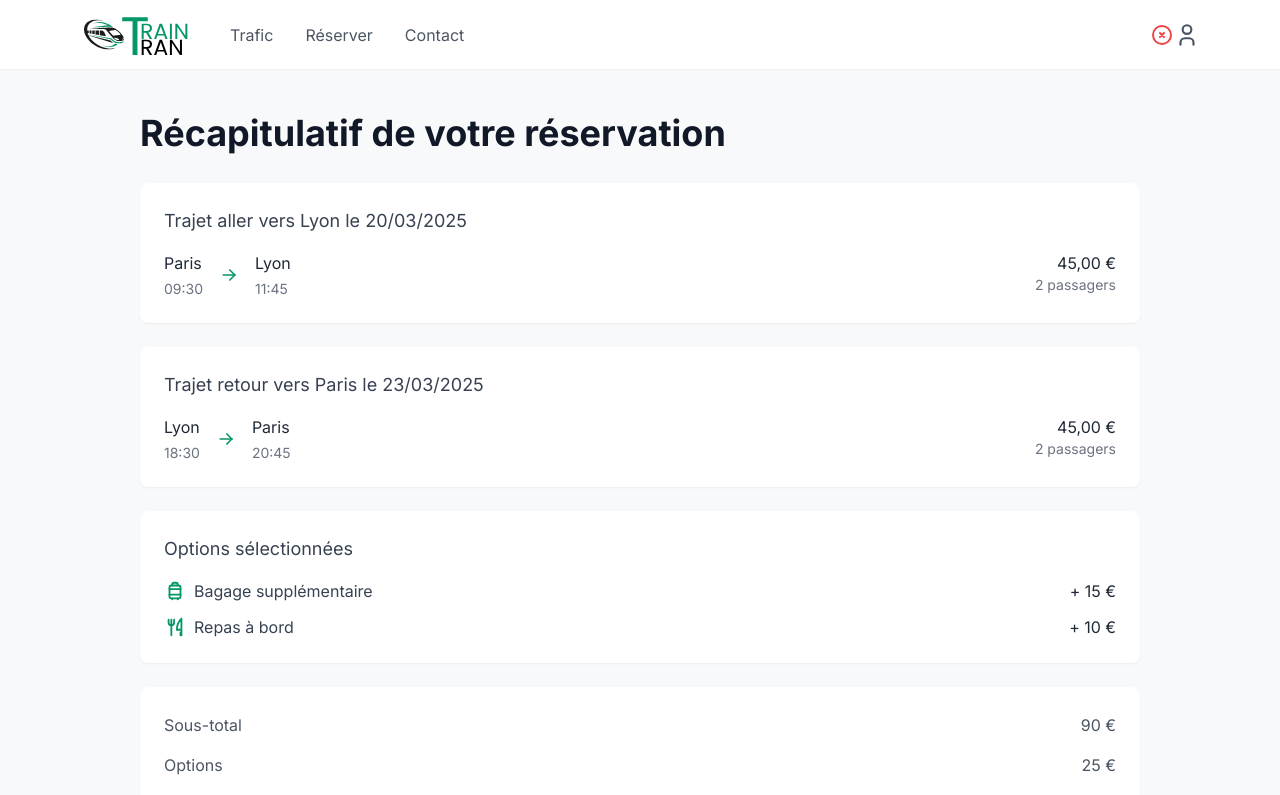
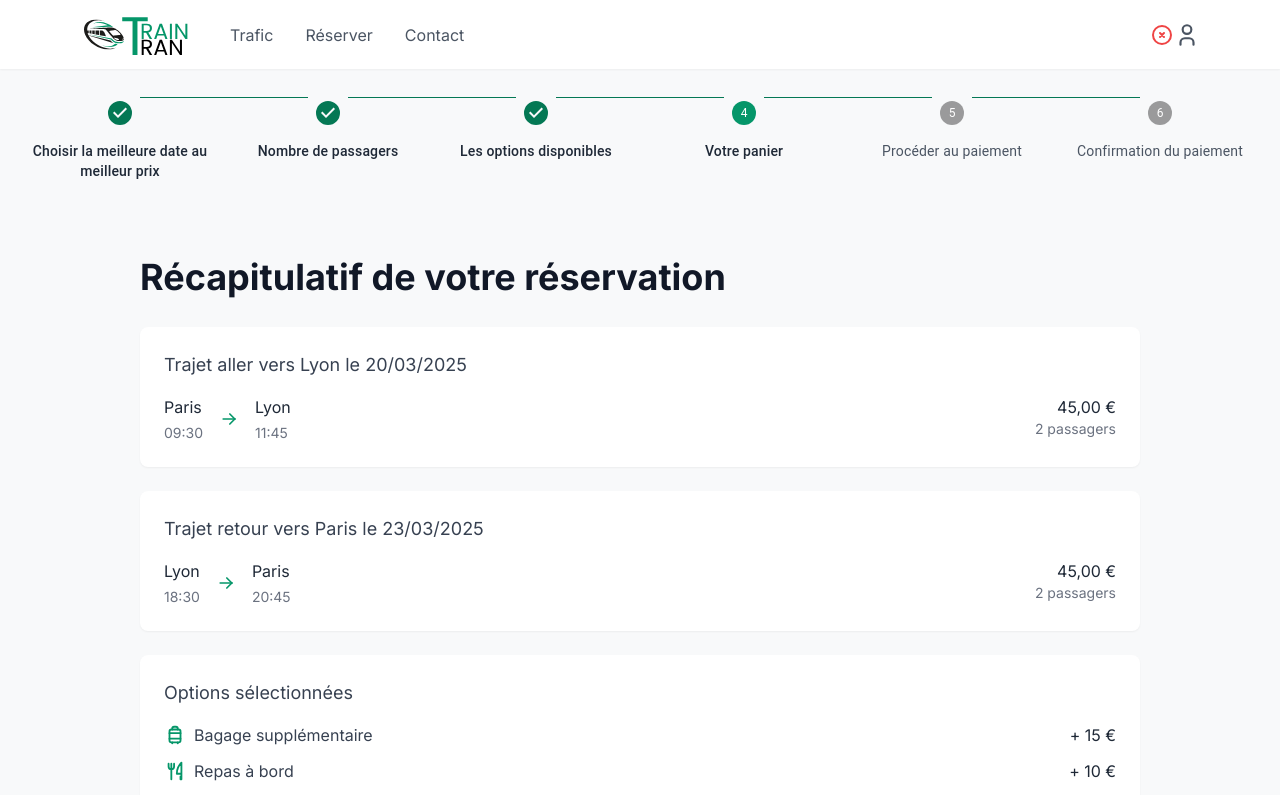
Before and after one commit to KirushieldDev/Train-tran, a Next.js app: page /panier in a window 1280 px wide. Shown: the top 795 px of the page. Built offline with nearby package versions, Linux system fonts and the light colour scheme; no server answers.

Commit message:
TRA-39: Créer une barre d'avancement - Created reservation stepper (missing navigation method)

```diff
--- a/package.json
+++ b/package.json
@@ -13,6 +13,9 @@
         "clean-install": "rimraf node_modules package-lock.json .next && npm install"
     },
     "dependencies": {
+        "@emotion/react": "^11.14.0",
+        "@emotion/styled": "^11.14.0",
+        "@mui/material": "^7.1.0",
         "@react-pdf/renderer": "^4.3.0",
         "@tabler/icons-react": "^3.31.0",
         "@types/react-datepicker": "^6.2.0",
--- a/src/app/calendrier/page.tsx
+++ b/src/app/calendrier/page.tsx
@@ -9,6 +9,7 @@ import Departure from "@traintran/components/Calendar/Departure/Departure";
 import Footer from "@traintran/components/Footer/Footer";
 import journeyData from "@traintran/components/Calendar/journeys.json";
 import {calculateDistance} from "@traintran/utils/travel";
+import ReservationStepper from "@traintran/components/common/ReservationStepper";
 
 export default function CalendarPage() {
     const availableDates = useMemo(() => {
@@ -71,6 +72,7 @@ export default function CalendarPage() {
     return (
         <>
             <Header />
+            <ReservationStepper activeStep={0} />
             <div className="px-4 md:px-40 lg:px-40">
                 <TrainJourneyDisplay />
                 <div className="bg-white rounded-lg shadow-md p-6 mt-6">
--- a/src/app/confirmation/page.tsx
+++ b/src/app/confirmation/page.tsx
@@ -7,6 +7,8 @@ import Footer from "@traintran/components/Footer/Footer";
 import {useRequireAuth} from "@traintran/hooks/useRequireAuth";
 import {useAuth} from "@traintran/context/AuthContext";
 import {useCart} from "@traintran/context/CartContext";
+import ReservationStepper from "@traintran/components/common/ReservationStepper";
+import React from "react";
 
 export default function Home() {
     useRequireAuth();
@@ -23,6 +25,7 @@ export default function Home() {
     return (
         <div className="min-h-screen bg-background flex flex-col">
             <Header />
+            <ReservationStepper activeStep={5} />
             <main className="flex-grow">
                 <div className="max-w-[1024px] mx-auto px-4 py-8">
                     <div className="bg-white rounded-lg p-8 shadow-sm border border-borderContainer flex flex-col items-center">
--- a/src/app/options/page.tsx
+++ b/src/app/options/page.tsx
@@ -7,6 +7,8 @@ import {OrderSummary} from "@traintran/components/AdditionalOptions/OrderSummary
 import Footer from "@traintran/components/Footer/Footer";
 import {useCart} from "@traintran/context/CartContext";
 import {useOptionsSync} from "@traintran/hooks/useOptionsSync";
+import ReservationStepper from "@traintran/components/common/ReservationStepper";
+import React from "react";
 
 export default function Home() {
     const {toggleOption} = useCart();
@@ -21,6 +23,7 @@ export default function Home() {
     return (
         <div className="min-h-screen flex flex-col bg-background">
             <Header />
+            <ReservationStepper activeStep={2} />
             <main className="flex-grow">
                 <div className="mx-auto max-w-[1024px] px-4 py-8">
                     <h1 className="mb-6 text-2xl font-semibold text-textPrimary">Options supplémentaires</h1>
--- a/src/app/paiement/page.tsx
+++ b/src/app/paiement/page.tsx
@@ -9,6 +9,7 @@ import {useCart} from "@traintran/context/CartContext";
 import React, {ChangeEvent, FormEvent, useState} from "react";
 import {useOptionsSync} from "@traintran/hooks/useOptionsSync";
 import {useRequireAuth} from "@traintran/hooks/useRequireAuth";
+import ReservationStepper from "@traintran/components/common/ReservationStepper";
 
 export default function Home() {
     useRequireAuth();
@@ -40,6 +41,8 @@ export default function Home() {
     return (
         <div className="min-h-screen bg-background flex flex-col">
             <Header />
+
+            <ReservationStepper activeStep={4} />
 
             <main className="flex-grow max-w-5xl mx-auto w-full px-4 sm:px-6 lg:px-8 py-8">
                 <div className="grid grid-cols-1 md:grid-cols-12 gap-6">
--- a/src/app/panier/page.tsx
+++ b/src/app/panier/page.tsx
@@ -1,11 +1,14 @@
 import BookingSummary from "@traintran/components/Cart/BookingSummary";
 import Header from "@traintran/components/Header/Header";
 import Footer from "@traintran/components/Footer/Footer";
+import ReservationStepper from "@traintran/components/common/ReservationStepper";
+import React from "react";
 
 export default function Home() {
     return (
         <div className="min-h-screen bg-[#f8f9fa] flex flex-col">
             <Header />
+            <ReservationStepper activeStep={3} />
             <BookingSummary />
             <Footer />
         </div>
--- /dev/null
+++ b/src/components/common/ReservationStepper.tsx
@@ -0,0 +1,61 @@
+"use client";
+
+import React from "react";
+import { Stepper, Step, StepLabel } from "@mui/material";
+
+interface ReservationStepperProps {
+    activeStep: number;
+}
+
+const steps = [
+    "Choisir la meilleure date au meilleur prix",
+    "Nombre de passagers",
+    "Les options disponibles",
+    "Votre panier",
+    "Procéder au paiement",
+    "Confirmation du paiement",
+];
+
+export default function ReservationStepper({ activeStep }: ReservationStepperProps) {
+    return (
+        <Stepper
+            activeStep={activeStep}
+            alternativeLabel
+            sx={{
+                padding: "16px",
+                ".MuiStepConnector-line": {
+                    borderColor: "var(--color-primary-dark)",
+                },
+                ".Mui-active .MuiStepIcon-root": {
+                    color: "var(--color-primary)",
+                },
+                ".Mui-completed .MuiStepIcon-root": {
+                    color: "var(--color-primary-dark)",
+                },
+                ".MuiStepLabel-label": {
+                    color: "var(--color-textSecondary)",
+                    "&.Mui-active": {
+                        color: "var(--color-textPrimary)",
+                    },
+                    "&.Mui-completed": {
+                        color: "var(--color-textPrimary)",
+                    },
+                },
+            }}
+        >
+            {steps.map((label, idx) => (
+                <Step key={label} completed={idx < activeStep} className="py-4">
+                    <StepLabel
+                        optional={idx === steps.length - 1 && activeStep < steps.length - 1 ? <></> : undefined}
+                        onClick={idx < activeStep ? () => { /* naviguer à l’étape idx */ } : undefined}
+                        sx={{
+                            cursor: idx < activeStep ? "pointer" : "default",
+                        }}
+                    >
+                        {label}
+                    </StepLabel>
+                </Step>
+            ))}
+        </Stepper>
+    );
+}
```
